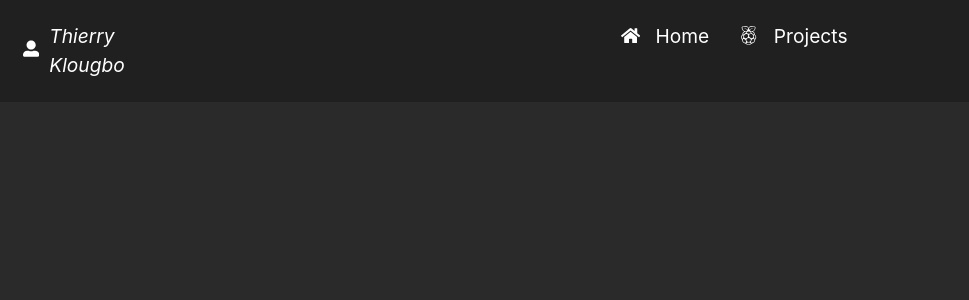
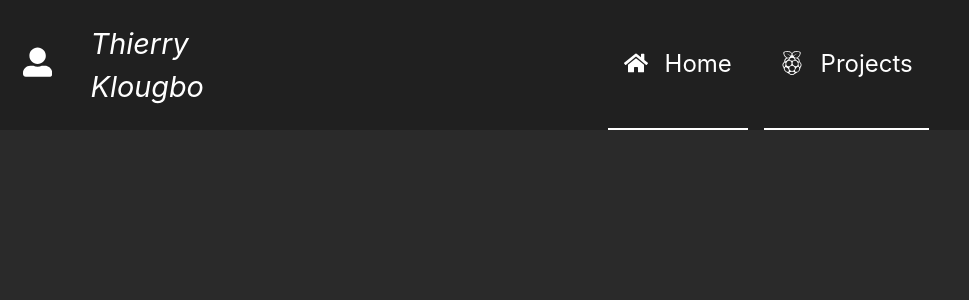
Before and after one commit to ThierryKlougbo/thierryklougbo.github.io, a React (Create React App) app: page /login in a window 1280 px wide. Shown: the top 300 px of the page, without its empty margins (0-969 px from the left). Built offline with nearby package versions, Linux system fonts and the light colour scheme.

Commit message:
Added foto

```diff
--- a/src/Frontpage.css
+++ b/src/Frontpage.css
@@ -61,16 +61,22 @@ h6.introduction{
     justify-content: center;
 }
 
-/* .pictureMe{
-    background-image: url('./images/mepic4_remove_colored-removebg-preview.png');
+.pictureMe{
+    background-image: url('./images/frontpage1.png');
     background-repeat: no-repeat;
-    background-position: right;
+    /* background-position: right; */
 
-    background-size: 60em 100%;
-    height: 30em;
-    width: 100%;
+    background-size: 100% 100%;
+    height: 27em;
+    width: 40em;
+    overflow: hidden;
 
-} */
+    z-index: 1;
+    clip-path: polygon(0 0, 100% 0, 100% 94%, 0 94%);
+}
+#card2{
+    z-index: 2;
+}
 
 .whatIsThis{
     background-color: rgba(0, 0, 0, 0);
--- a/src/Frontpage.js
+++ b/src/Frontpage.js
@@ -185,8 +185,6 @@ function Frontpage(){
                             </motion.div>
                         </Box>
                     ))}
-
-
                     <Box gridArea={'myname'} gap={"small"}>
                         <h6 className={"introduction"}>Hello, I am</h6>
                         <h1 className={"ml12"}>
@@ -209,8 +207,8 @@ function Frontpage(){
                             </div>
                         </h1>
                     </Box>
-                    {/* <Box gridArea={'picMe'} className={"pictureMe"} animation={{type: "fadeIn", duration: 4000}} gap={"none"}/> */}
-                    <Box gridArea={'picMe'} className={"pictureMe"} gap={"none"}></Box>
+                    <Box gridArea={'picMe'} className={"pictureMe"} idd={"picMegrid"} animation={{type: "fadeIn", duration: 4000}} gap={"none"}/>
+                    {/* <Box gridArea={'picMe'} className={"pictureMe"} gap={"none"}></Box> */}
                     <Box gridArea={'experties'} className={"card-body card"} id={"expertiesCard"}>
                         <p className="card-title">My experties?</p>
                         <div className={"skillDiv"}>
--- a/src/partials/Header.css
+++ b/src/partials/Header.css
@@ -50,11 +50,11 @@ on <a href="https://unsplash.com/@thierryklougbo/likes?utm_source=unsplash&utm_m
     display: flex;
     flex-direction: row;
     justify-content: center;
+    align-content: center;
 
     margin: 0 0 0 0;
     padding: 0;
 
-    height: 5em;
     width: 100%;
 
 }
@@ -77,18 +77,49 @@ on <a href="https://unsplash.com/@thierryklougbo/likes?utm_source=unsplash&utm_m
         text-align: left;
     }
 }
+#nameNavIcon{
+    font-size: 2em;
+    margin-right: 1em;
+    margin-bottom: 5px;
+}
+#nameNavText{
+    font-size: 1.5em;
+}
 
 
 .navitem{
-    padding: 22px 15px;
+    padding-right: 1em;
+    padding-left: 1em;
+
+    display: flex;
+    flex-direction: column;
+    justify-content: center;
+    align-items: center;
+
+    margin-right: 1em;
     width: fit-content;
     overflow: hidden;
+
+    border-style: solid;
+    border-width: 0px 0px 2px;
+    border-color: white;
+
 }
-.navitem:hover{
-    background-color: red;
+#homeNavItem:hover{
+    border-color: #506d96;
+    > #homeLink{
+        color: #506d96;
+    }
 }
+#projectsNavItem:hover{
+    border-color: #8a4571;
+    > #projectsLink {
+        color: #8a4571;
+    }
+}
+
 .navlink{
     color: white;
     text-decoration: none;
-    font-size: 1.2em;
+    font-size: 1.5em;
 }
--- a/src/partials/Header.js
+++ b/src/partials/Header.js
@@ -19,16 +19,16 @@ export default function Header(){
 
 
                 <div className={"nameNavItem"}>
-                    <FaUserAlt  style={{marginRight: '10px', marginBottom: '5'}}/><div>Thierry Klougbo</div>
+                    <FaUserAlt id={"nameNavIcon"} /><div id={"nameNavText"}>Thierry Klougbo</div>
                 </div>
 
                 <ul className="linkbar">
 
-                    <li className={"navitem"}>
-                        <Link className={"navlink"} to="/"> <FaHome style={{marginRight: '10px', marginBottom: '5'}}/> Home</Link>
+                    <li className={"navitem"} id={"homeNavItem"}>
+                        <Link className={"navlink"} id={"homeLink"} to="/"> <FaHome style={{marginRight: '10px', marginBottom: '5'}}/> Home</Link>
                     </li>
-                    <li className={"navitem"}>
-                        <Link className={"navlink"} to="/projects"> <FaRaspberryPi style={{marginRight: '10px', marginBottom: '5'}}/> Projects</Link>
+                    <li className={"navitem"} id={"projectsNavItem"}>
+                        <Link className={"navlink"} id={"projectsLink"} to="/projects"> <FaRaspberryPi style={{marginRight: '10px', marginBottom: '5'}}/> Projects</Link>
                     </li>
                     {/*<li className={"navitem"}>*/}
                     {/*    <Link className={"navlink"} to={"/pricing"}><MdOutlinePriceCheck style={{marginRight: '10px', marginBottom: '5'}}/>Pricing</Link>*/}
```
Also changed, not shown: src/images/frontpage1.png (added).
